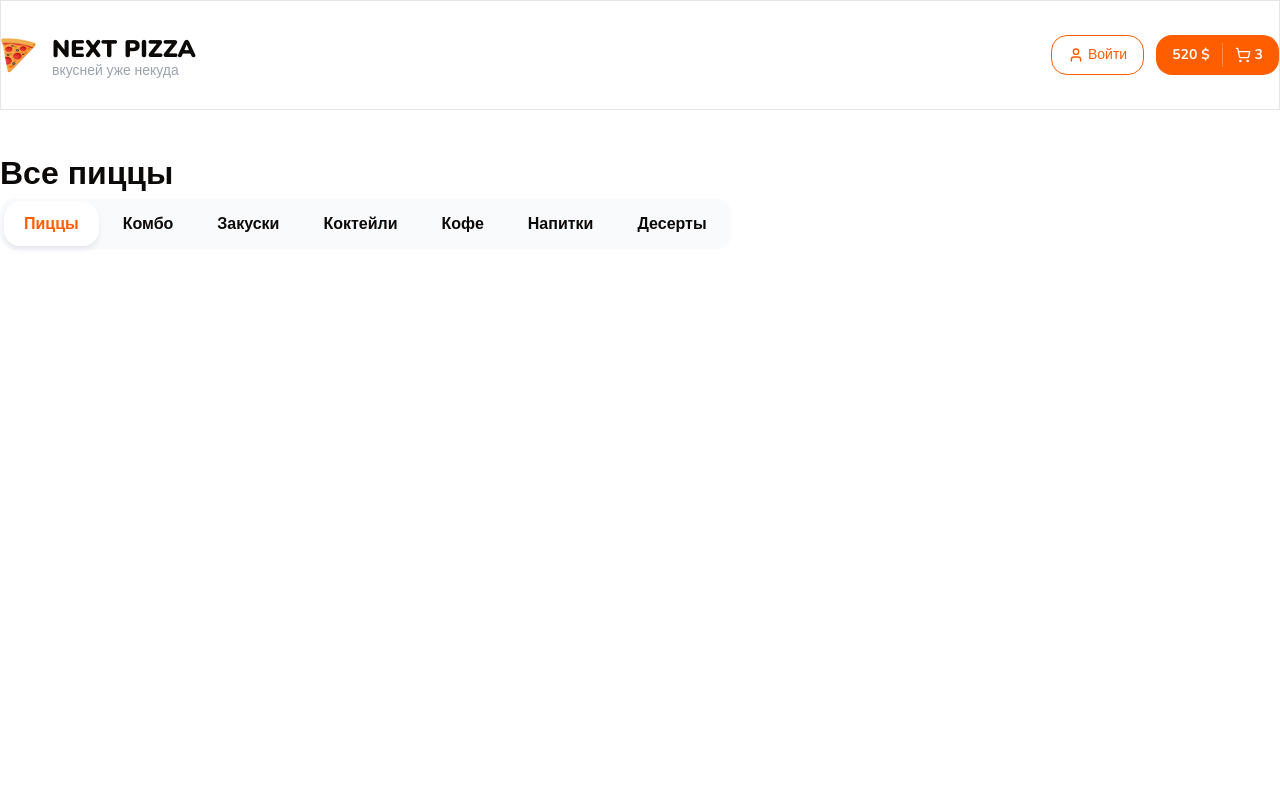
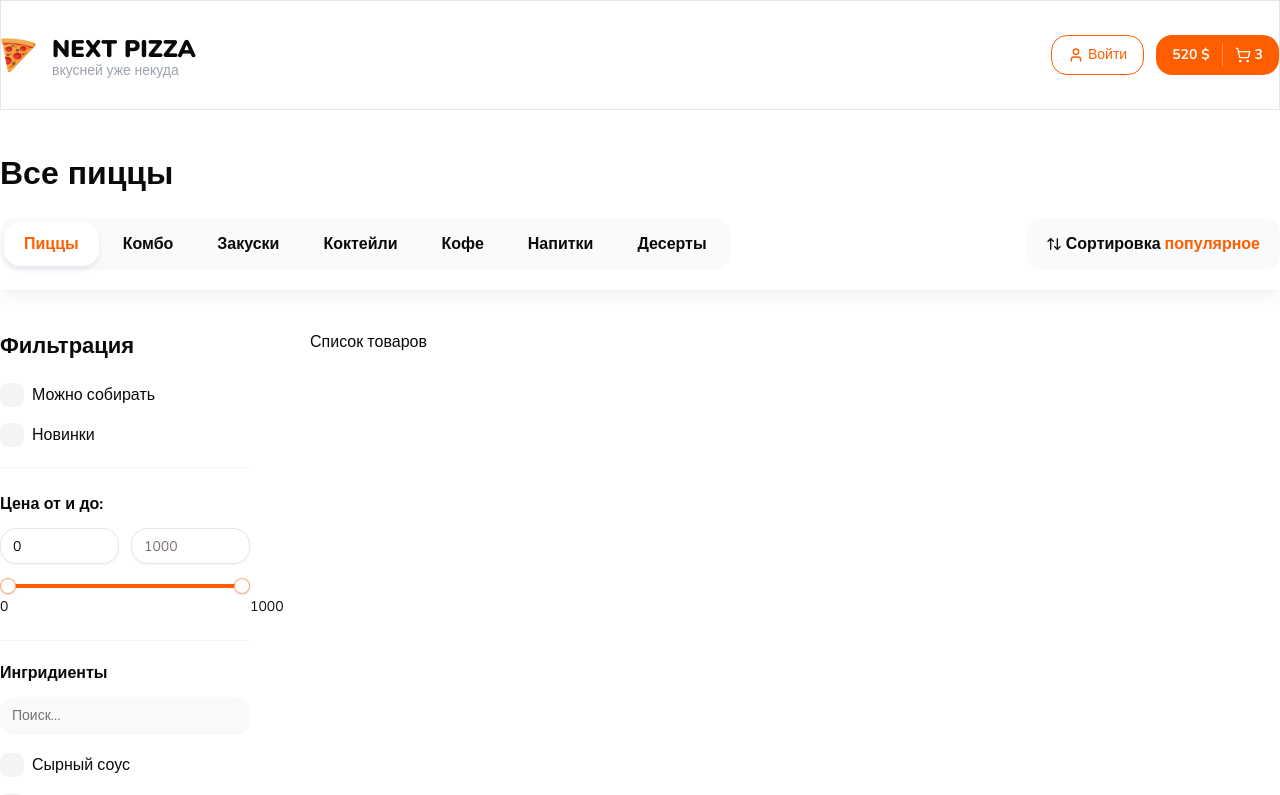
Before and after one commit to spooky8/next-pizza, a Next.js app: page / in a window 1280 px wide. Shown: the top 795 px of the page. Built offline with nearby package versions, Linux system fonts and the light colour scheme.

Commit message:
top-bar + filters

```diff
--- a/src/app/page.tsx
+++ b/src/app/page.tsx
@@ -1,4 +1,4 @@
-import { Categories, Container, Title } from '@/components/shared'
+import { Container, Filters, Title, TopBar } from '@/components/shared'
 
 export default function Home() {
   return (
@@ -6,7 +6,22 @@
       <Container className='mt-10'>
         <Title text='Все пиццы' size='lg' className='font-extrabold' />
 
-        <Categories />
+      </Container>
+      <TopBar />
+
+      <Container className='mt-10 pb-14' >
+        <div className='flex gap-[60px]'>
+
+          <div className='w-[250px]'>
+            <Filters />
+          </div>
+
+          <div className='flex-1'>
+            <div className='flex flex-col gap-16'>
+              Список товаров
+            </div>
+          </div>
+        </div>
       </Container>
     </>
   );
--- /dev/null
+++ b/src/components/shared/checkbox-filters-group.tsx
@@ -0,0 +1,54 @@
+'use client'
+
+import { cn } from '@/lib/utils'
+import React from 'react'
+import { Input } from '../ui'
+import { FilterCheckbox, FilterCheckboxProps } from './filter-checkbox'
+
+type Item = FilterCheckboxProps;
+
+interface Props {
+	title: string;
+	items: Item[];
+	defaultItems?: Item[];
+	limit?: number;
+	searchInputPlaceholder?: string;
+	onChange?: (values: string[]) => void;
+	defaultValue?: string;
+	className?: string;
+}
+
+export const CheckboxFiltersGroup: React.FC<Props> = ({
+	title,
+	items,
+	defaultItems,
+	limit = 5,
+	searchInputPlaceholder = 'Поиск...',
+	className,
+	onChange,
+	defaultValue,
+ }) => {
+	return (
+		<div className={cn('', className)}>
+			<p className='font-bold mb-3'>{title}</p>
+
+			<div className='mb-5'>
+				<Input placeholder={searchInputPlaceholder} className='bg-gray-50 border-none' />
+			</div>
+
+			<div className='flex flex-col gap-4 max-h-96 pr-2 overflow-auto scrollbar'>
+				{items.map((item, index) => (
+					<FilterCheckbox
+					key={index}
+					text={item.text}
+					value={item.value}
+					endAdornment={item.endAdornment}
+					checked={false}
+					onCheckedChange={(ids) => console.log(ids)}
+				 />
+				))}
+			</div>
+
+		</div>
+	);
+};
--- /dev/null
+++ b/src/components/shared/filter-checkbox.tsx
@@ -0,0 +1,38 @@
+import React from 'react'
+import { Checkbox } from '../ui/checkbox'
+
+export interface FilterCheckboxProps {
+  text: string;
+  value: string;
+  endAdornment?: React.ReactNode;
+  onCheckedChange?: (checked: boolean) => void;
+  checked?: boolean;
+  name?: string;
+}
+
+export const FilterCheckbox: React.FC<FilterCheckboxProps> = ({
+  text,
+  value,
+  endAdornment,
+  onCheckedChange,
+  checked,
+  name,
+}) => {
+  return (
+    <div className="flex items-center space-x-2">
+      <Checkbox
+        onCheckedChange={onCheckedChange}
+        checked={checked}
+        value={value}
+        className="rounded-[8px] w-6 h-6"
+        id={`checkbox-${String(name)}-${String(value)}`}
+      />
+      <label
+        htmlFor={`checkbox-${String(name)}-${String(value)}`}
+        className="leading-none cursor-pointer flex-1">
+        {text}
+      </label>
+      {endAdornment}
+    </div>
+  );
+};
--- /dev/null
+++ b/src/components/shared/filters.tsx
@@ -0,0 +1,94 @@
+import { cn } from '@/lib/utils'
+import React from 'react'
+import { Input } from '../ui'
+import { CheckboxFiltersGroup } from './checkbox-filters-group'
+import { FilterCheckbox } from './filter-checkbox'
+import { RangeSlider } from './range-slider'
+import { Title } from './title'
+
+interface Props {
+	className?: string
+}
+
+export const Filters: React.FC<Props> = ({ className }) => {
+	return (
+		<div className={cn('', className)}>
+			<Title text='Фильтрация' size='sm' className='mb-5 font-bold' />
+
+			<div className='flex flex-col gap-4'>
+				<FilterCheckbox text='Можно собирать' value='1' />
+				<FilterCheckbox text='Новинки' value='2' />
+			</div>
+
+			<div className='mt-5 border-y border-y-neutral-100 py-6 pb-7'>
+				<p className='font-bold mb-3'>Цена от и до:</p>
+				<div className='flex gap-3 mb-5'>
+					<Input type='number' placeholder='0' min={0} max={1000} defaultValue={0} />
+					<Input type='number' placeholder='1000' min={100} max={1000} />
+				</div>
+
+				<RangeSlider min={0} max={1000} step={10} value={[0, 1000]} />
+
+			</div>
+
+			<CheckboxFiltersGroup
+				title='Ингридиенты'
+				className='mt-5'
+				limit={6}
+				defaultItems={[
+					{
+						text: 'Сырный соус',
+						value: '1',
+					},
+					{
+						text: 'Сырный соус',
+						value: '1',
+					},
+					{
+						text: 'Сырный соус',
+						value: '1',
+					},
+					{
+						text: 'Сырный соус',
+						value: '1',
+					},
+					{
+						text: 'Сырный соус',
+						value: '1',
+					},
+					{
+						text: 'Сырный соус',
+						value: '1',
+					},
+				]}
+				items={[
+					{
+						text: 'Сырный соус',
+						value: '1',
+					},
+					{
+						text: 'Сырный соус',
+						value: '1',
+					},
+					{
+						text: 'Сырный соус',
+						value: '1',
+					},
+					{
+						text: 'Сырный соус',
+						value: '1',
+					},
+					{
+						text: 'Сырный соус',
+						value: '1',
+					},
+					{
+						text: 'Сырный соус',
+						value: '1',
+					},
+				]}
+			 />
+
+		</div>
+	);
+};
--- a/src/components/shared/index.ts
+++ b/src/components/shared/index.ts
@@ -1,5 +1,8 @@
 export { Categories } from './categories'
 export { Container } from './container'
+export { FilterCheckbox } from './filter-checkbox'
+export { Filters } from './filters'
 export { Header } from './header'
 export { SortPopup } from './sort-popup'
 export { Title } from './title'
+export { TopBar } from './top-bar'
--- /dev/null
+++ b/src/components/shared/range-slider.tsx
@@ -0,0 +1,71 @@
+'use client';
+
+import * as SliderPrimitive from '@radix-ui/react-slider'
+import React from 'react'
+
+import { cn } from '@/lib/utils'
+
+type SliderProps = {
+  className?: string;
+  min: number;
+  max: number;
+  step: number;
+  formatLabel?: (value: number) => string;
+  value?: number[] | readonly number[];
+  onValueChange?: (values: number[]) => void;
+};
+
+const RangeSlider = React.forwardRef(
+  (
+    { className, min, max, step, formatLabel, value, onValueChange, ...props }: SliderProps,
+    ref,
+  ) => {
+    const initialValue = Array.isArray(value) ? value : [min, max];
+    const [localValues, setLocalValues] = React.useState(initialValue);
+
+    React.useEffect(() => {
+      // Update localValues when the external value prop changes
+      setLocalValues(Array.isArray(value) ? value : [min, max]);
+    }, [min, max, value]);
+
+    const handleValueChange = (newValues: number[]) => {
+      setLocalValues(newValues);
+      if (onValueChange) {
+        onValueChange(newValues);
+      }
+    };
+
+    return (
+      <SliderPrimitive.Root
+        ref={ref as React.RefObject<HTMLDivElement>}
+        min={min}
+        max={max}
+        step={step}
+        value={localValues}
+        onValueChange={handleValueChange}
+        className={cn('relative flex w-full touch-none select-none mb-6 items-center', className)}
+        {...props}>
+        <SliderPrimitive.Track className="relative h-1 w-full grow overflow-hidden rounded-full bg-primary/20">
+          <SliderPrimitive.Range className="absolute h-full bg-primary" />
+        </SliderPrimitive.Track>
+        {localValues.map((value, index) => (
+          <React.Fragment key={index}>
+            <div
+              className="absolute text-center"
+              style={{
+                left: `calc(${((value - min) / (max - min)) * 100}% + 0px)`,
+                top: `10px`,
+              }}>
+              <span className="text-sm">{formatLabel ? formatLabel(value) : value}</span>
+            </div>
+            <SliderPrimitive.Thumb className="block h-4 w-4 rounded-full border border-primary/50 bg-white shadow transition-colors focus-visible:outline-none focus-visible:ring-1 focus-visible:ring-ring disabled:pointer-events-none disabled:opacity-50" />
+          </React.Fragment>
+        ))}
+      </SliderPrimitive.Root>
+    );
+  },
+);
+
+RangeSlider.displayName = SliderPrimitive.Root.displayName;
+
+export { RangeSlider }
--- a/src/components/shared/sort-popup.tsx
+++ b/src/components/shared/sort-popup.tsx
@@ -1,3 +1,5 @@
+import { cn } from '@/lib/utils'
+import { ArrowUpDown } from 'lucide-react'
 import React from 'react'
 
 interface Props {
@@ -6,6 +8,10 @@
 
 export const SortPopup: React.FC<Props> = ({ className }) => {
 	return (
-		<div></div>
+		<div className={cn('inline-flex items-center gap-1 bg-gray-50 px-5 h-[52px] rounded-2xl cursor-pointer', className)}>
+			<ArrowUpDown size={16} />
+			<b>Сортировка</b>
+			<b className='text-primary'>популярное</b>
+		</div>
 	);
 };
--- /dev/null
+++ b/src/components/shared/top-bar.tsx
@@ -0,0 +1,20 @@
+import { cn } from '@/lib/utils'
+import React from 'react'
+import { Categories } from './categories'
+import { Container } from './container'
+import { SortPopup } from './sort-popup'
+
+interface Props {
+	className?: string
+}
+
+export const TopBar: React.FC<Props> = ({ className }) => {
+	return (
+		<div className={cn('sticky top-0 bg-white py-5 shadow-lg shadow-black/5 z-10', className)}>
+			<Container className='flex items-center justify-between'>
+        <Categories />
+        <SortPopup />
+      </Container>
+		</div>
+	);
+};
--- a/src/components/ui/checkbox.tsx
+++ b/src/components/ui/checkbox.tsx
@@ -1,10 +1,10 @@
-"use client"
+'use client';
 
-import * as React from "react"
-import * as CheckboxPrimitive from "@radix-ui/react-checkbox"
-import { CheckIcon } from "@radix-ui/react-icons"
+import * as CheckboxPrimitive from '@radix-ui/react-checkbox'
+import { Check } from 'lucide-react'
+import * as React from 'react'
 
-import { cn } from "@/lib/utils"
+import { cn } from '@/lib/utils'
 
 const Checkbox = React.forwardRef<
   React.ElementRef<typeof CheckboxPrimitive.Root>,
@@ -13,18 +13,15 @@
   <CheckboxPrimitive.Root
     ref={ref}
     className={cn(
-      "peer h-4 w-4 shrink-0 rounded-sm border border-primary shadow focus-visible:outline-none focus-visible:ring-1 focus-visible:ring-ring disabled:cursor-not-allowed disabled:opacity-50 data-[state=checked]:bg-primary data-[state=checked]:text-primary-foreground",
-      className
+      'peer h-4 w-4 shrink-0 bg-gray-100 ring-offset-background focus-visible:outline-none focus-visible:ring-2 focus-visible:ring-ring focus-visible:ring-offset-2 disabled:cursor-not-allowed disabled:opacity-50 data-[state=checked]:bg-primary data-[state=checked]:text-primary-foreground',
+      className,
     )}
-    {...props}
-  >
-    <CheckboxPrimitive.Indicator
-      className={cn("flex items-center justify-center text-current")}
-    >
-      <CheckIcon className="h-4 w-4" />
+    {...props}>
+    <CheckboxPrimitive.Indicator className={cn('flex items-center justify-center text-current')}>
+      <Check className="h-4 w-4" strokeWidth={3} />
     </CheckboxPrimitive.Indicator>
   </CheckboxPrimitive.Root>
-))
-Checkbox.displayName = CheckboxPrimitive.Root.displayName
+));
+Checkbox.displayName = CheckboxPrimitive.Root.displayName;
 
 export { Checkbox }
```
